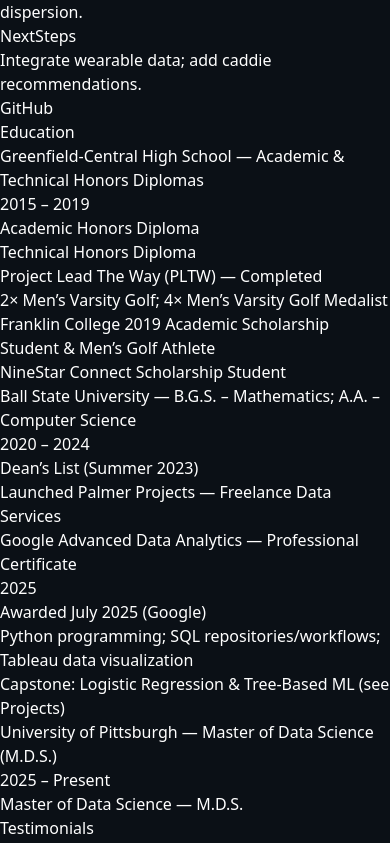
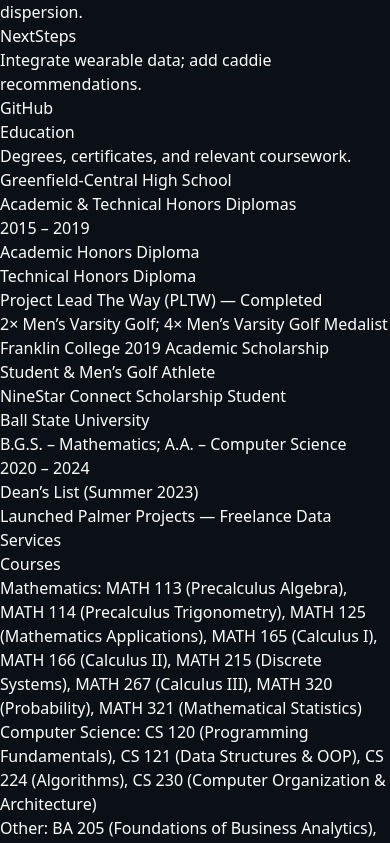
Before and after one commit to CanyenPalmer/PortfolioBasics, a Next.js app: page / in a window 390 px wide. Shown: the part 5541-6384 px from the top of the page. Built offline with nearby package versions, Linux system fonts and the light colour scheme.

Commit message:
Update Education.tsx

```diff
--- a/src/components/Education.tsx
+++ b/src/components/Education.tsx
@@ -1,3 +1,4 @@
+// src/components/Education.tsx
 "use client";
 
 import * as React from "react";
@@ -11,65 +12,99 @@ export type EduItem = {
   dates?: string;
   location?: string;
   bullets?: ReadonlyArray<string>;
-  details?: ReadonlyArray<string>;
+  details?: ReadonlyArray<string>; // used for listing classes/courses
 };
 
-type Props = {
-  heading?: string;
-  items?: ReadonlyArray<EduItem>;
-};
+export default function Education() {
+  const education = (profile as any)?.education as ReadonlyArray<EduItem> | undefined;
 
-export default function Education({ heading = "Education", items }: Props) {
-  const fromProfile =
-    ((profile as unknown as { education?: ReadonlyArray<EduItem> })?.education ??
-      []) as ReadonlyArray<EduItem>;
-  const list: ReadonlyArray<EduItem> = items ?? fromProfile;
-  if (!Array.isArray(list) || list.length === 0) return null;
+  if (!education || education.length === 0) {
+    return null;
+  }
 
   return (
     <section
+      id="education"
       aria-label="Education"
-      className="relative bg-[url('/backgrounds/university.png')] bg-cover bg-center min-h-[100svh] md:min-h-screen py-24 md:py-32 scroll-mt-24 md:scroll-mt-28 md:snap-start"
+      className="relative bg-[#0b1016] py-16 md:py-20"
     >
-      {/* Optional readability overlay */}
-      <div aria-hidden className="absolute inset-0 bg-black/30" />
-
-      <div className="relative z-10 container mx-auto px-6 max-w-7xl">
-        <h2 className="mb-6 text-xl font-semibold tracking-wide text-cyan-200">{heading}</h2>
+      <div className="mx-auto w-full max-w-5xl px-6">
+        {/* Section header */}
+        <motion.header
+          initial={{ opacity: 0, y: 10 }}
+          animate={{ opacity: 1, y: 0 }}
+          transition={{ duration: 0.5 }}
+          className="mb-10"
+        >
+          <h2 className="text-2xl md:text-3xl font-semibold tracking-tight">
+            Education
+          </h2>
+          <p className="mt-2 text-white/70">
+            Degrees, certificates, and relevant coursework.
+          </p>
+        </motion.header>
 
         <div className="space-y-6">
-          {list.map((e: EduItem, i: number) => (
+          {education.map((e, idx) => {
+            const hasBullets = Array.isArray(e.bullets) && e.bullets.length > 0;
+            const hasDetails = Array.isArray(e.details) && e.details.length > 0;
+
+            return (
               <motion.article
-              key={`${e.school ?? "edu"}-${i}`}
+                key={`${e.school ?? "edu"}-${idx}`}
                 initial={{ opacity: 0, y: 8 }}
                 whileInView={{ opacity: 1, y: 0 }}
-              viewport={{ once: true }}
-              transition={{ duration: 0.45, delay: i * 0.03 }}
-              className="rounded-lg border border-cyan-400/10 bg-black/50 p-5"
+                viewport={{ once: true, amount: 0.2 }}
+                transition={{ duration: 0.45 }}
+                className="rounded-xl border border-white/10 bg-white/[0.04] p-5 md:p-6"
               >
-              <header className="mb-2 flex flex-wrap items-baseline justify-between gap-2">
-                <h3 className="text-lg font-semibold text-white/90">
+                {/* Top row: School + dates */}
+                <div className="flex flex-col md:flex-row md:items-baseline md:justify-between gap-1">
+                  <div>
+                    <h3 className="text-lg md:text-xl font-medium">
                       {e.school}
+                    </h3>
                     {(e.program || e.degree) && (
-                    <span className="text-white/60"> — {e.program ?? e.degree}</span>
+                      <p className="text-white/80">
+                        {[e.program, e.degree].filter(Boolean).join(" • ")}
+                      </p>
                     )}
-                </h3>
+                    {e.location && (
+                      <p className="text-white/60 text-sm">{e.location}</p>
+                    )}
+                  </div>
                   {e.dates && (
-                  <span className="font-mono text-xs text-cyan-300/80">{e.dates}</span>
+                    <div className="text-white/60 text-sm md:text-base">
+                      {e.dates}
+                    </div>
                   )}
-              </header>
+                </div>
 
-              {e.location && <p className="text-sm text-white/60">{e.location}</p>}
-
-              {Array.isArray(e.bullets) && e.bullets.length > 0 && (
+                {/* Bullets (honors/notes) */}
+                {hasBullets && (
                   <ul className="mt-3 list-disc space-y-1.5 pl-6 text-sm text-white/85">
-                  {e.bullets.map((b: string, bi: number) => (
+                    {e.bullets!.map((b, bi) => (
                       <li key={bi} dangerouslySetInnerHTML={{ __html: b }} />
                     ))}
                   </ul>
                 )}
+
+                {/* Courses / Classes (details) */}
+                {hasDetails && (
+                  <div className="mt-4 border-t border-white/10 pt-4">
+                    <h4 className="mb-2 text-sm font-semibold uppercase tracking-wider text-white/70">
+                      Courses
+                    </h4>
+                    <ul className="space-y-1.5 text-sm text-white/85 list-disc pl-6">
+                      {e.details!.map((d, di) => (
+                        <li key={di} dangerouslySetInnerHTML={{ __html: d }} />
+                      ))}
+                    </ul>
+                  </div>
+                )}
               </motion.article>
-          ))}
+            );
+          })}
         </div>
       </div>
     </section>
```
Lines whose indentation alone changed are shown as unchanged.
